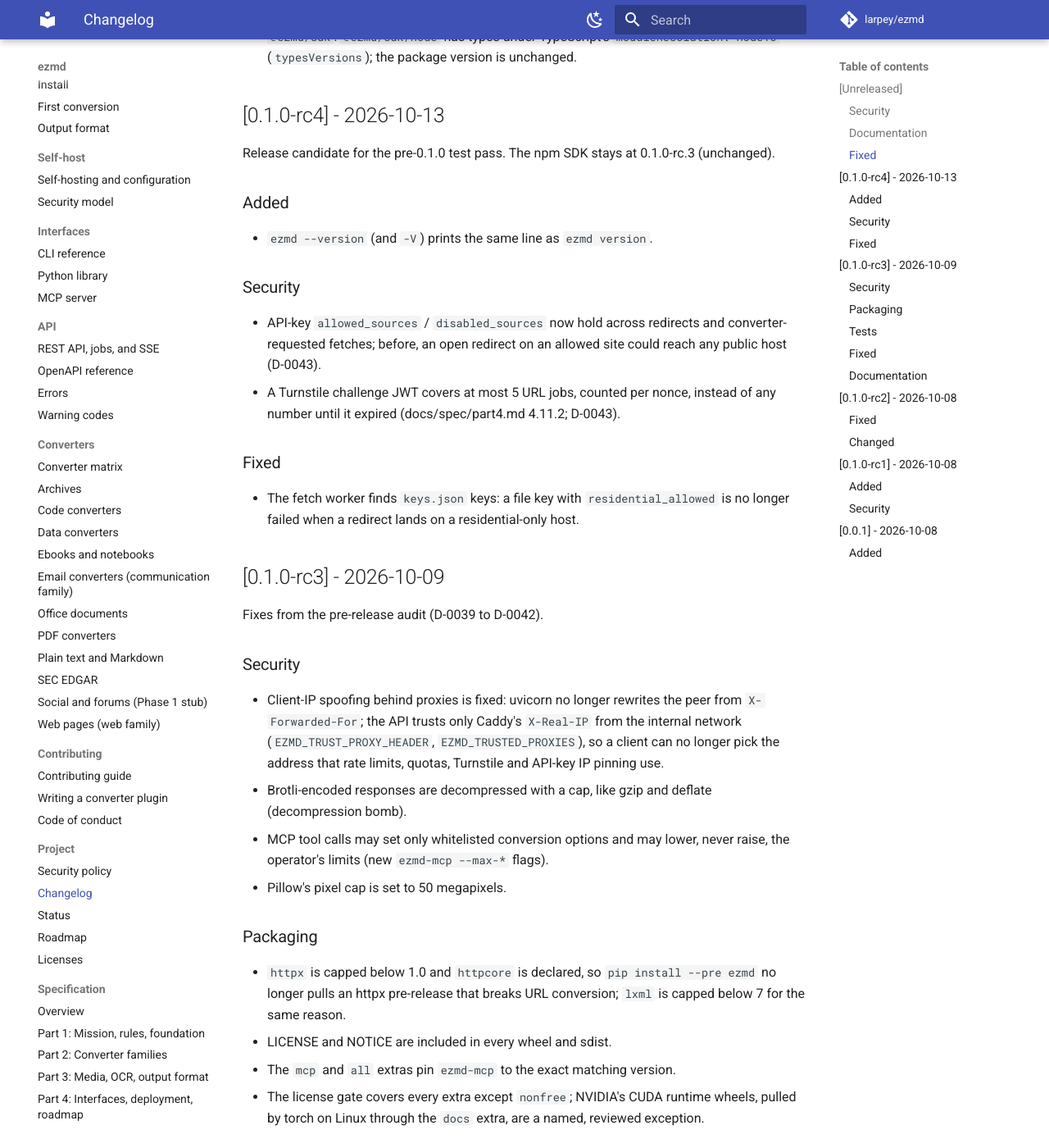
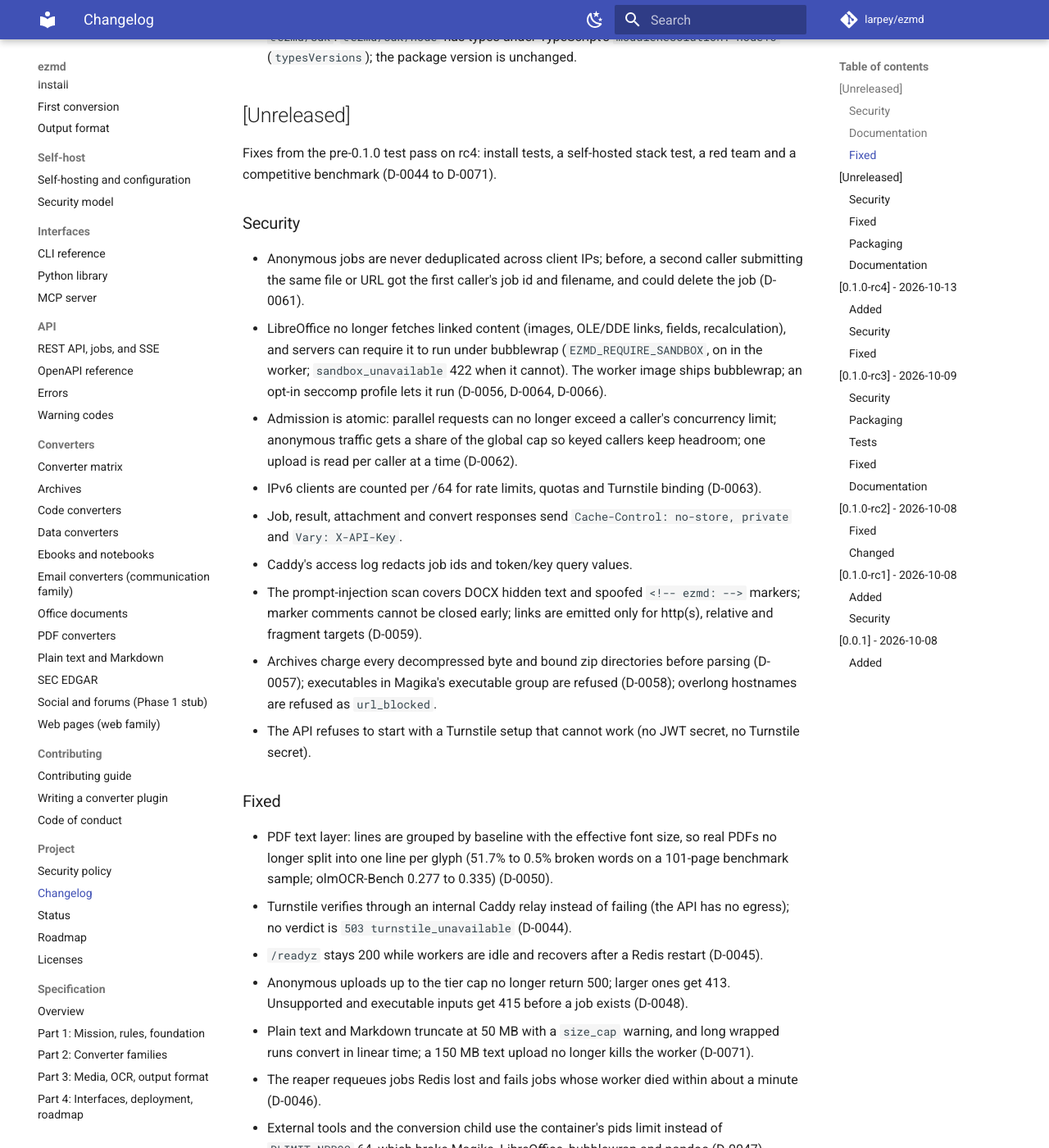
Before and after one commit to larpey/ezmd, an MkDocs documentation site: the page built from docs/changelog.md, in a window 1280 px wide and 1400 px high, scrolled down 1978 px. Shown: the whole window at 82% size. Built offline with MkDocs 1.6.1 and Material for MkDocs 9.7.7, drawn with Linux system fonts in a browser that asks for light colours; comment, search, counter and statistics services are not loaded; some of the changed text lies outside the part shown.

Commit message:
docs: rc5 changelog and G1 status after the pre-0.1.0 test pass
Co-Authored-By: Claude Opus 5.5 <noreply@anthropic.com>
Claude-Session: https://claude.ai/code/session_01VgW6Z8s159CFji9xnPcDTz

```diff
--- a/CHANGELOG.md
+++ b/CHANGELOG.md
@@ -56,6 +56,61 @@ All notable changes are generated from Conventional Commits. This project uses s
   file"; `-f zip` explains that zip is the API's bundle and what `--out` writes instead (D-0055).
 - `@ezmd/sdk`: `@ezmd/sdk/node` has types under TypeScript's `moduleResolution: node10` (`typesVersions`);
   the package version is unchanged.
+
+## [Unreleased]
+
+Fixes from the pre-0.1.0 test pass on rc4: install tests, a self-hosted stack test, a red team and a competitive
+benchmark (D-0044 to D-0071).
+
+### Security
+- Anonymous jobs are never deduplicated across client IPs; before, a second caller submitting the same file or
+  URL got the first caller's job id and filename, and could delete the job (D-0061).
+- LibreOffice no longer fetches linked content (images, OLE/DDE links, fields, recalculation), and servers can
+  require it to run under bubblewrap (`EZMD_REQUIRE_SANDBOX`, on in the worker; `sandbox_unavailable` 422 when it
+  cannot). The worker image ships bubblewrap; an opt-in seccomp profile lets it run (D-0056, D-0064, D-0066).
+- Admission is atomic: parallel requests can no longer exceed a caller's concurrency limit; anonymous traffic
+  gets a share of the global cap so keyed callers keep headroom; one upload is read per caller at a time
+  (D-0062).
+- IPv6 clients are counted per /64 for rate limits, quotas and Turnstile binding (D-0063).
+- Job, result, attachment and convert responses send `Cache-Control: no-store, private` and `Vary: X-API-Key`.
+- Caddy's access log redacts job ids and token/key query values.
+- The prompt-injection scan covers DOCX hidden text and spoofed `<!-- ezmd: -->` markers; marker comments cannot
+  be closed early; links are emitted only for http(s), relative and fragment targets (D-0059).
+- Archives charge every decompressed byte and bound zip directories before parsing (D-0057); executables in
+  Magika's executable group are refused (D-0058); overlong hostnames are refused as `url_blocked`.
+- The API refuses to start with a Turnstile setup that cannot work (no JWT secret, no Turnstile secret).
+
+### Fixed
+- PDF text layer: lines are grouped by baseline with the effective font size, so real PDFs no longer split into
+  one line per glyph (51.7% to 0.5% broken words on a 101-page benchmark sample; olmOCR-Bench 0.277 to 0.335)
+  (D-0050).
+- Turnstile verifies through an internal Caddy relay instead of failing (the API has no egress); no verdict is
+  `503 turnstile_unavailable` (D-0044).
+- `/readyz` stays 200 while workers are idle and recovers after a Redis restart (D-0045).
+- Anonymous uploads up to the tier cap no longer return 500; larger ones get 413. Unsupported and executable
+  inputs get 415 before a job exists (D-0048).
+- Plain text and Markdown truncate at 50 MB with a `size_cap` warning, and long wrapped runs convert in linear
+  time; a 150 MB text upload no longer kills the worker (D-0071).
+- The reaper requeues jobs Redis lost and fails jobs whose worker died within about a minute (D-0046).
+- External tools and the conversion child use the container's pids limit instead of `RLIMIT_NPROC` 64, which
+  broke Magika, LibreOffice, bubblewrap and pandoc (D-0047).
+- Docling is skipped up front when its models are missing, and `ezmd doctor` checks them (D-0052).
+- Wikipedia titles, footnote references and infobox cells (D-0053, D-0070).
+- Missing extras exit 2 with `extra_required`; unsupported types carry `unsupported_media_type` (D-0054); `batch`
+  stops at the first failure; `-q` silences model loading bars; non-http URLs are refused as a scheme (D-0055).
+- Trailing-dot hosts (`https://example.com./`) are fetched.
+- Wrong HTTP methods get 405; `Retry-After` is exact; rejected creations refund their rate-limit hits (D-0049).
+- The API reports its real version; the plain-HTTP port binds to loopback by default; `upgrade.sh` prunes only
+  ezmd images; status probes work under Git Bash.
+- `@ezmd/sdk` resolves its types under node10 module resolution and lists the new error codes.
+
+### Packaging
+- `defusedxml` is capped below 0.8 and `openpyxl` below 3.2 so `pip install --pre` does not pull pre-releases.
+
+### Documentation
+- Linux `ezmd[docs]` documents the CPU-only torch install (3.2 GB of CUDA wheels otherwise); install docs no
+  longer pin a release candidate; the self-hosting guide covers the Turnstile relay, 413/415 and dedup rules,
+  readiness, key restrictions, LibreOffice sandboxing and Git Bash.
 
 ## [0.1.0-rc4] - 2026-10-13
 
```
Also changed, not shown: STATUS.md (+3 -3 lines).
